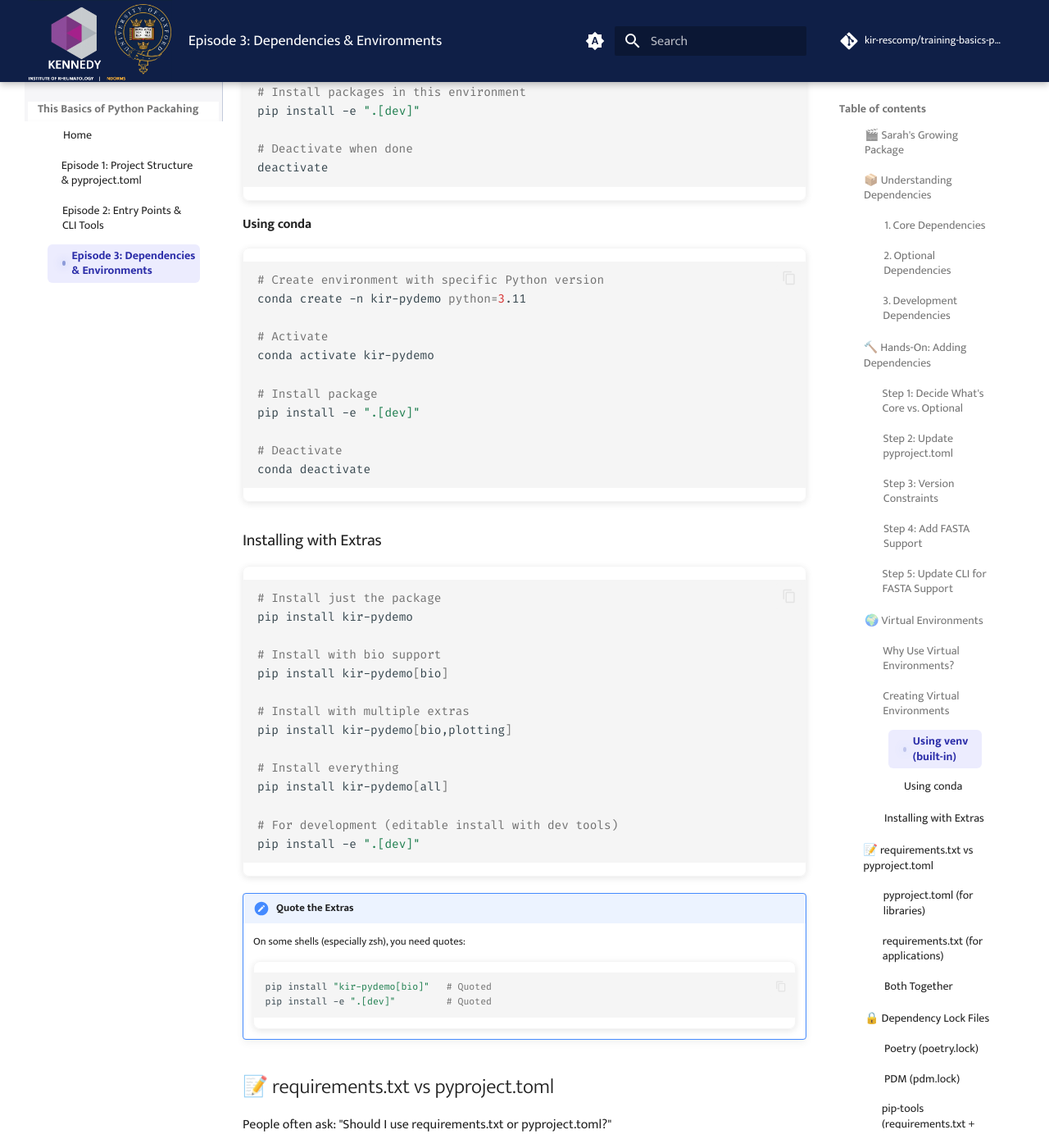
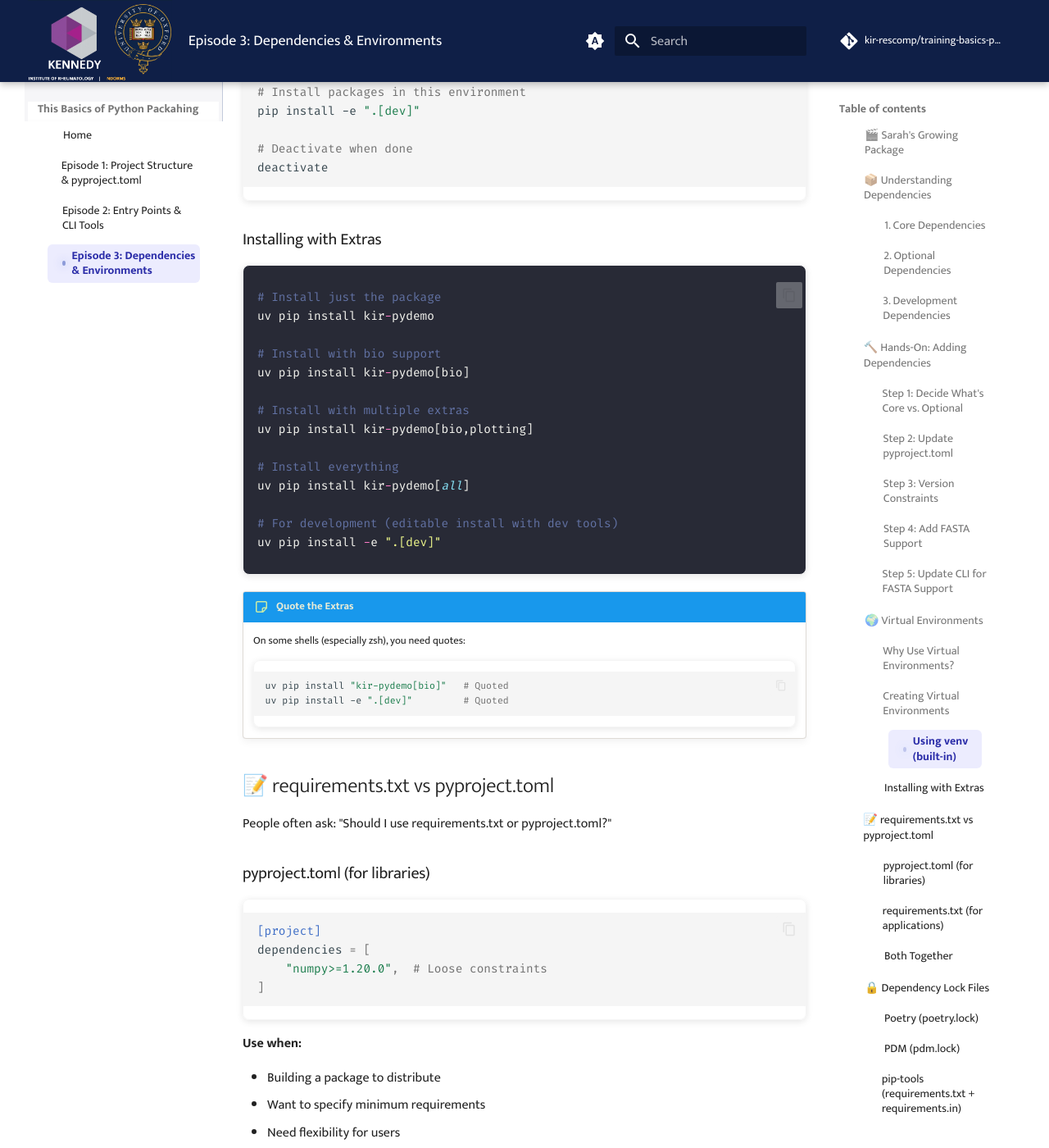
Before and after one commit to kir-rescomp/training-basics-python-packaging, an MkDocs documentation site: the page built from docs/episode-03.md, in a window 1280 px wide and 1400 px high, scrolled down 7788 px. Shown: the whole window at 82% size. Built offline with MkDocs 1.6.1 and Material for MkDocs 9.7.7, drawn with Linux system fonts in a browser that asks for light colours; comment, search, counter and statistics services are not loaded.

Commit message:
update episode-03

````diff
--- a/docs/episode-03.md
+++ b/docs/episode-03.md
@@ -242,6 +242,7 @@ def read_fasta(filepath: Path) -> List[Tuple[str, str]]:
 
 Update `src/kir_pydemo/cli.py` to support FASTA files:
 
+<div class="dracula" markdown="1">
 ```python
 # Add to the gc-content subcommand
 gc_parser.add_argument(
@@ -271,6 +272,7 @@ def cmd_gc_content(args: argparse.Namespace) -> int:
 
     # ... rest of the function
 ```
+</div>
 
 ## 🌍 Virtual Environments
 
@@ -321,46 +323,32 @@ pip install -e ".[dev]"
 deactivate
 ```
 
-#### Using conda
-
-```bash
-# Create environment with specific Python version
-conda create -n kir-pydemo python=3.11
-
-# Activate
-conda activate kir-pydemo
-
-# Install package
-pip install -e ".[dev]"
-
-# Deactivate
-conda deactivate
-```
-
 ### Installing with Extras
 
-```bash
+<div class="dracula" markdown="1">
+```py
 # Install just the package
-pip install kir-pydemo
+uv pip install kir-pydemo
 
 # Install with bio support
-pip install kir-pydemo[bio]
+uv pip install kir-pydemo[bio]
 
 # Install with multiple extras
-pip install kir-pydemo[bio,plotting]
+uv pip install kir-pydemo[bio,plotting]
 
 # Install everything
-pip install kir-pydemo[all]
+uv pip install kir-pydemo[all]
 
 # For development (editable install with dev tools)
-pip install -e ".[dev]"
+uv pip install -e ".[dev]"
 ```
+</div>
 
-!!! note "Quote the Extras"
+!!! note-sticky "Quote the Extras"
     On some shells (especially zsh), you need quotes:
     ```bash
-    pip install "kir-pydemo[bio]"   # Quoted
-    pip install -e ".[dev]"         # Quoted
+    uv pip install "kir-pydemo[bio]"   # Quoted
+    uv pip install -e ".[dev]"         # Quoted
     ```
 
 ## 📝 requirements.txt vs pyproject.toml
````
